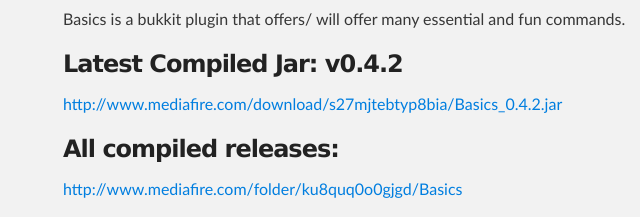
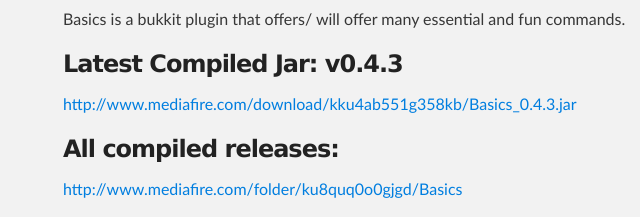
Before and after one commit to coolawesomeme/Basics, a plain HTML site: page index.html in a window 1280 px wide. Shown: the part 321-538 px from the top of the page, 257-897 px from the left. Drawn offline with Linux system fonts and the light colour scheme.

```diff
--- a/index.html
+++ b/index.html
@@ -37,9 +37,9 @@
 <p>Basics is a bukkit plugin that offers/ will offer many essential and fun commands.</p>
 
 <h3>
-<a name="latest-compiled-jar-v042" class="anchor" href="#latest-compiled-jar-v042"><span class="octicon octicon-link"></span></a>Latest Compiled Jar: v0.4.2</h3>
+<a name="latest-compiled-jar-v043" class="anchor" href="#latest-compiled-jar-v043"><span class="octicon octicon-link"></span></a>Latest Compiled Jar: v0.4.3</h3>
 
-<p><a href="http://www.mediafire.com/download/s27mjtebtyp8bia/Basics_0.4.2.jar">http://www.mediafire.com/download/s27mjtebtyp8bia/Basics_0.4.2.jar</a></p>
+<p><a href="http://www.mediafire.com/download/kku4ab551g358kb/Basics_0.4.3.jar">http://www.mediafire.com/download/kku4ab551g358kb/Basics_0.4.3.jar</a></p>
 
 <h3>
 <a name="all-compiled-releases" class="anchor" href="#all-compiled-releases"><span class="octicon octicon-link"></span></a>All compiled releases:</h3>
--- a/params.json
+++ b/params.json
@@ -1 +1 @@
-{"name":"Basics","tagline":"A Bukkit Plugin","body":"## Welcome to Basics\r\nBasics is a bukkit plugin that offers/ will offer many essential and fun commands.\r\n\r\n### Latest Compiled Jar: v0.4.2\r\nhttp://www.mediafire.com/download/s27mjtebtyp8bia/Basics_0.4.2.jar\r\n\r\n### All compiled releases:\r\nhttp://www.mediafire.com/folder/ku8quq0o0gjgd/Basics","google":"","note":"Don't delete this file! It's used internally to help with page regeneration."}
+{"name":"Basics","tagline":"A Bukkit Plugin","body":"## Welcome to Basics\r\nBasics is a bukkit plugin that offers/ will offer many essential and fun commands.\r\n\r\n### Latest Compiled Jar: v0.4.3\r\nhttp://www.mediafire.com/download/kku4ab551g358kb/Basics_0.4.3.jar\r\n\r\n### All compiled releases:\r\nhttp://www.mediafire.com/folder/ku8quq0o0gjgd/Basics","google":"","note":"Don't delete this file! It's used internally to help with page regeneration."}
```
